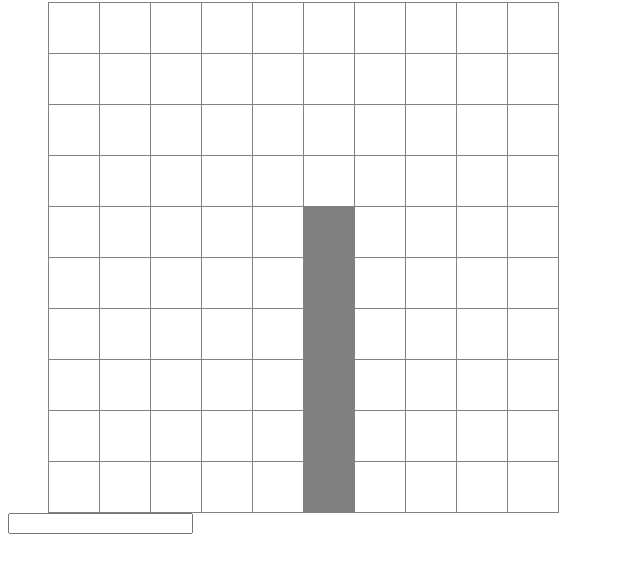
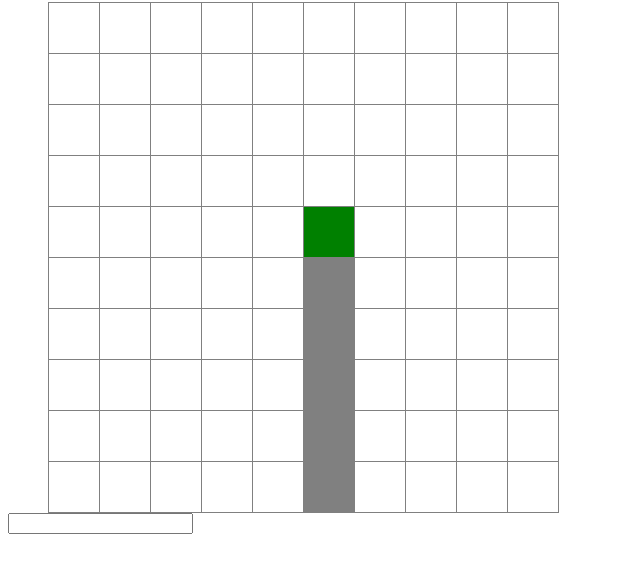
Before and after one commit to Miratons/Snake, a React app: page / in a window 1280 px wide. Shown: the part 78-650 px from the top of the page, without its empty margins (0-640 px from the left). Built offline with nearby package versions, Linux system fonts and the light colour scheme.

Commit message:
Add Head Snake

```diff
--- a/src/components/Square.css
+++ b/src/components/Square.css
@@ -14,3 +14,7 @@
 .square.snaked {
     background-color: grey;
 }
+
+.square.headSnake {
+    background-color: green;
+}
--- a/src/components/Square.js
+++ b/src/components/Square.js
@@ -17,11 +17,11 @@ class Square extends Component {
     }
 
     getClassName() {
-        let className = "square "
-        //if (this.props.snake) {
-            let isSnaked = this.props.snake.find((pos) => pos.x === this.props.x && pos.y === this.props.y)
-            className += isSnaked ? 'snaked' : ''
-        //}
+        let className = "square"
+        let index = this.props.snake.findIndex((pos) => pos.x === this.props.x && pos.y === this.props.y)
+        if (index !== -1) {
+            className += index === 0 ? ' headSnake' : ' snaked'
+        }
         return className;
     }
 }
```
